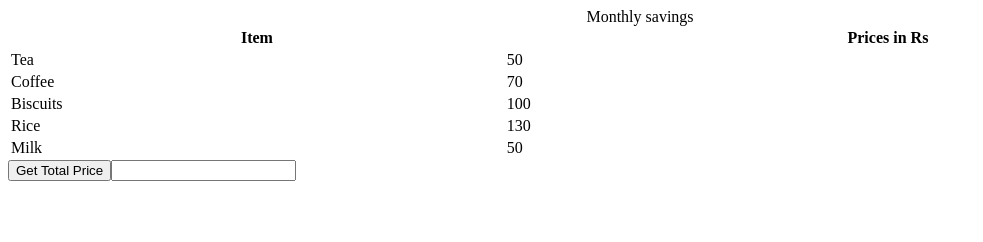
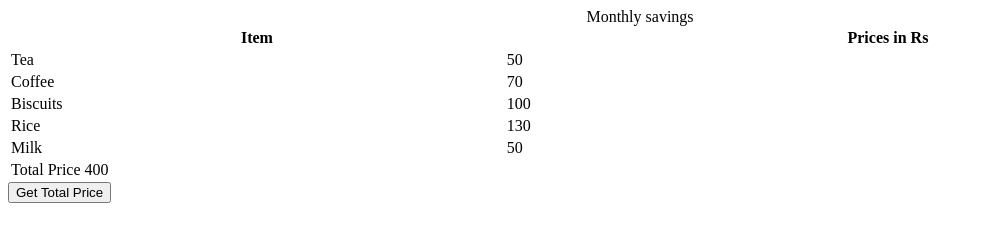
Before and after one commit to acciojob/grofers-checkout-SriMoorthy, a website: page main.html in a window 1280 px wide. Shown: the whole page, without its empty margins (0-983 px from the left). Drawn offline with Linux system fonts and the light colour scheme.

Commit message:
created a submission

```diff
--- a/main.html
+++ b/main.html
@@ -8,7 +8,7 @@
 
 <body>
     <!-- the entire body must be written by student -->
-    <table style="width: 100%">
+    <table style="width: 100%" id='grocery'>
     <caption>
       Monthly savings
     </caption>
--- a/script.js
+++ b/script.js
@@ -1,19 +1,24 @@
+let Price = document.querySelectorAll('.price'),sumVal = 0;
+
 const getSumBtn = document.createElement("button");
 getSumBtn.append("Get Total Price");
 document.body.appendChild(getSumBtn);
-let Price = document.getElementsByClassName('price'), sumVal = 0;
-const display = document.createElement('input')
-display.append('Total')
-document.body.appendChild(display)
 
 const getSum = () => {
-//Add your code here
-   for(let i = 0 ; i < Price.length ; i++){
-     sumVal+= parseInt(Price[i].innerHTML)
-   }
-   display.value = sumVal
+  //Add your code here
+      for(let i = 0 ; i < Price.length ; i++){
+         sumVal+= parseInt(Price[i].innerHTML)
+       }
+       return sumVal
+  };
 
-};
+  let table = document.getElementById('grocery')
+  let tablerow = document.createElement('tr')
+  let tablecell = document.createElement('td')
+  tablecell.setAttribute('colspan', '2')
+  tablecell.textContent = `Total Price ${getSum()}`
 
+  tablerow.appendChild(tablecell)
+  table.appendChild(tablerow)
 
-getSumBtn.addEventListener("click", getSum);
+  getSumBtn.addEventListener("click", getSum);
```
